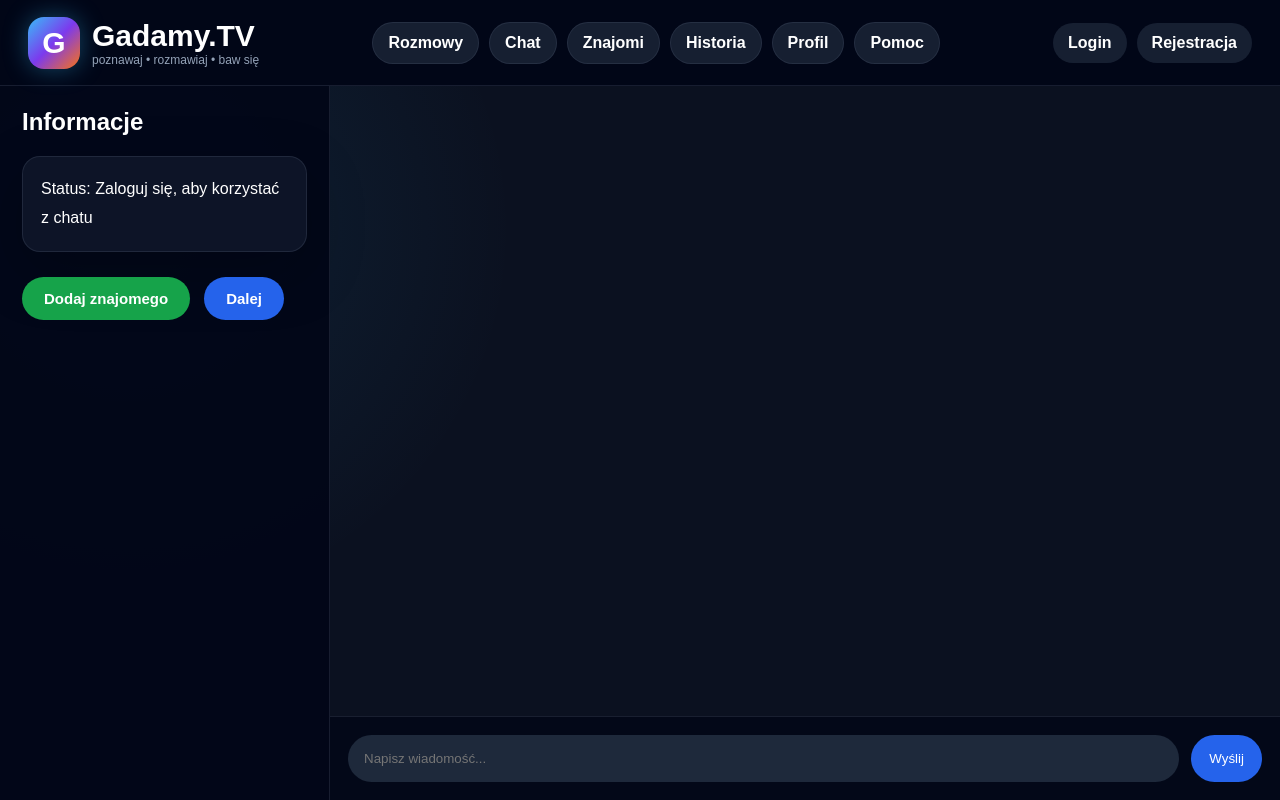
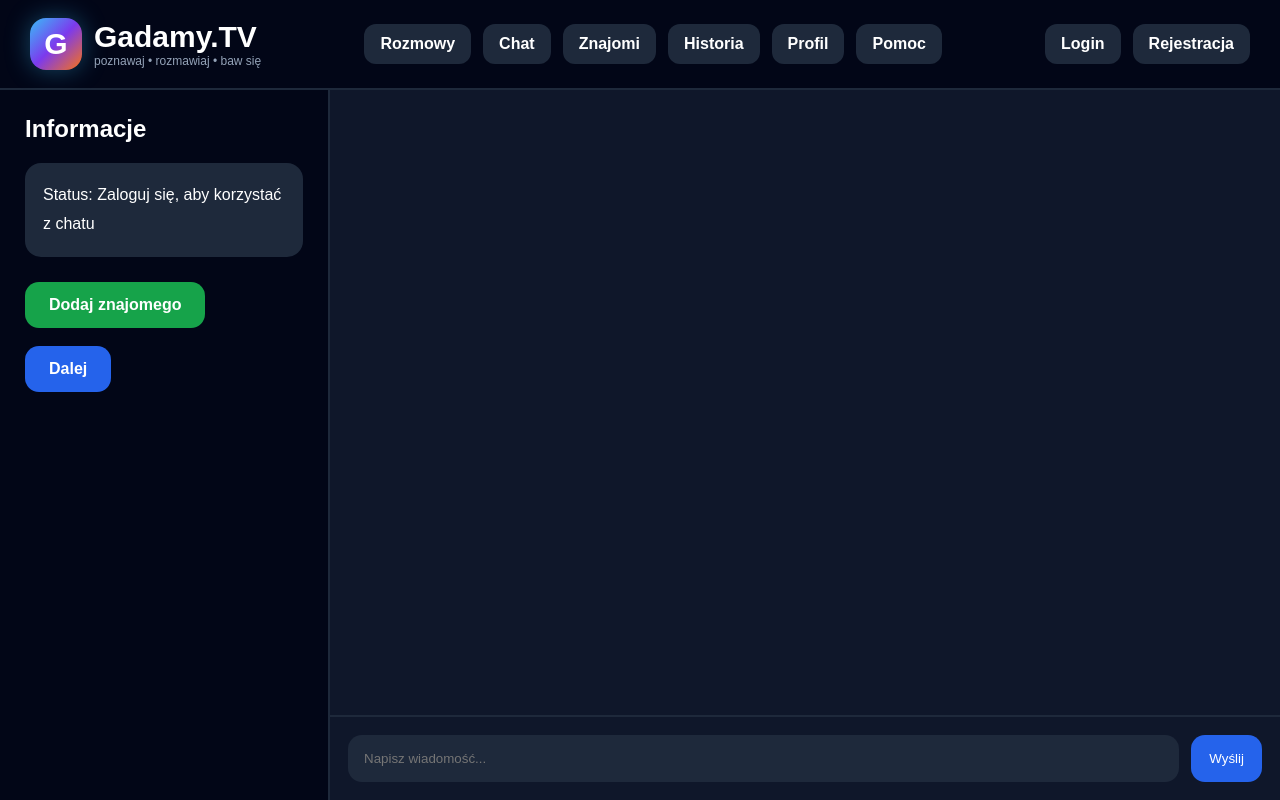
Before and after one commit to marcelulbrych7-alt/GadamyTv, a React (Vite) app in the folder client/: page /chat in a window 1280 px wide. Built offline with nearby package versions, Linux system fonts and the light colour scheme.

Commit message:
stabilizacja

```diff
--- a/client/src/index.css
+++ b/client/src/index.css
@@ -11,7 +11,7 @@ body,
 }
 
 body {
-  background: #0b1120;
+  background: #0f172a;
   color: white;
   font-family: Arial, sans-serif;
 }
@@ -27,24 +27,21 @@ button {
   font-family: inherit;
 }
 
+/* NAVBAR */
+
 .navbar {
   width: 100%;
-  min-height: 86px;
-  background: rgba(2, 6, 23, 0.92);
-  backdrop-filter: blur(16px);
-  border-bottom: 1px solid rgba(148, 163, 184, 0.15);
+  min-height: 90px;
+  background: #020617;
+  border-bottom: 2px solid #1e293b;
 
   display: flex;
   align-items: center;
   justify-content: space-between;
 
-  padding: 16px 28px;
+  padding: 18px 30px;
   gap: 20px;
   flex-wrap: wrap;
-
-  position: sticky;
-  top: 0;
-  z-index: 20;
 }
 
 .brandLogo {
@@ -58,9 +55,11 @@ button {
   height: 52px;
   border-radius: 16px;
   background: linear-gradient(135deg, #38bdf8, #7c3aed, #f97316);
+
   display: flex;
   align-items: center;
   justify-content: center;
+
   font-size: 30px;
   font-weight: 900;
   box-shadow: 0 0 25px rgba(56, 189, 248, 0.35);
@@ -79,27 +78,21 @@ button {
 
 .navLinks {
   display: flex;
-  gap: 10px;
+  gap: 12px;
   flex-wrap: wrap;
   align-items: center;
-  justify-content: center;
 }
 
 .navLinks a {
-  background: rgba(30, 41, 59, 0.75);
-  padding: 11px 15px;
-  border-radius: 999px;
+  background: #1e293b;
+  padding: 11px 16px;
+  border-radius: 12px;
   font-weight: bold;
-  border: 1px solid rgba(148, 163, 184, 0.12);
-}
-
-.navLinks a:hover {
-  background: #2563eb;
 }
 
 .authButtons {
   display: flex;
-  gap: 10px;
+  gap: 12px;
   flex-wrap: wrap;
   align-items: center;
 }
@@ -107,33 +100,34 @@ button {
 .authButtons a,
 .authButtons button,
 .userBadge {
-  background: rgba(30, 41, 59, 0.75);
+  background: #1e293b;
   color: white;
-  padding: 11px 15px;
-  border-radius: 999px;
+  padding: 11px 16px;
+  border-radius: 12px;
   font-weight: bold;
 }
 
 .role-owner {
-  background: linear-gradient(135deg, #f97316, #dc2626);
+  background: #ea580c;
 }
 
 .role-admin {
-  background: linear-gradient(135deg, #2563eb, #7c3aed);
+  background: #2563eb;
 }
 
 .role-support {
-  background: linear-gradient(135deg, #16a34a, #0f766e);
+  background: #16a34a;
 }
 
+/* PAGE */
+
 .page {
-  min-height: calc(100vh - 86px);
-  padding: 34px;
+  min-height: calc(100vh - 90px);
+  padding: 30px;
   background:
-    radial-gradient(circle at 10% 20%, rgba(56, 189, 248, 0.14), transparent 30%),
-    radial-gradient(circle at 90% 10%, rgba(124, 58, 237, 0.13), transparent 28%),
-    radial-gradient(circle at 50% 90%, rgba(249, 115, 22, 0.10), transparent 28%),
-    #0b1120;
+    radial-gradient(circle at 20% 20%, rgba(56, 189, 248, 0.13), transparent 30%),
+    radial-gradient(circle at 80% 25%, rgba(124, 58, 237, 0.12), transparent 28%),
+    #0f172a;
 }
 
 .title {
@@ -149,10 +143,13 @@ button {
   margin-bottom: 25px;
 }
 
+/* VIDEO */
+
 .videoWrapper {
   display: grid;
   grid-template-columns: 1fr 1fr;
   gap: 24px;
+
   width: 100%;
   max-width: 1500px;
   margin: 0 auto;
@@ -173,10 +170,12 @@ button {
   width: 100%;
   height: min(34vw, 520px);
   min-height: 260px;
+
   background: black;
-  border-radius: 24px;
+  border-radius: 22px;
   overflow: hidden;
-  border: 1px solid rgba(148, 163, 184, 0.24);
+  border: 3px solid #1e293b;
+
   box-shadow: 0 25px 80px rgba(0, 0, 0, 0.35);
 }
 
@@ -186,10 +185,12 @@ button {
   object-fit: cover;
 }
 
+/* BUTTONS */
+
 .buttons {
   display: flex;
   justify-content: center;
-  gap: 14px;
+  gap: 18px;
   margin-top: 25px;
   flex-wrap: wrap;
 }
@@ -197,9 +198,9 @@ button {
 .buttons button,
 .btn {
   color: white;
-  padding: 13px 22px;
-  border-radius: 999px;
-  font-size: 15px;
+  padding: 14px 24px;
+  border-radius: 14px;
+  font-size: 16px;
   font-weight: bold;
 }
 
@@ -219,37 +220,25 @@ button {
   background: #334155;
 }
 
-.chatLayout,
-.friendLayout {
-  min-height: calc(100vh - 86px);
+/* CHAT */
+
+.chatLayout {
+  min-height: calc(100vh - 90px);
   display: flex;
-  background:
-    radial-gradient(circle at 10% 20%, rgba(56, 189, 248, 0.10), transparent 30%),
-    #0b1120;
+  background: #0f172a;
 }
 
-.leftPanel,
-.friendList {
+.leftPanel {
   width: 330px;
-  background: rgba(2, 6, 23, 0.92);
-  padding: 22px;
-  border-right: 1px solid rgba(148, 163, 184, 0.15);
-}
-
-.profileBox,
-.friendItem,
-.friendRequestCard,
-.card,
-.supportCard,
-.adminPanelCard {
-  background: rgba(15, 23, 42, 0.9);
-  border: 1px solid rgba(148, 163, 184, 0.14);
-  box-shadow: 0 20px 60px rgba(0,0,0,0.22);
+  background: #020617;
+  padding: 25px;
+  border-right: 2px solid #1e293b;
 }
 
 .profileBox {
+  background: #1e293b;
   padding: 18px;
-  border-radius: 18px;
+  border-radius: 16px;
   margin-top: 20px;
   line-height: 1.8;
 }
@@ -268,9 +257,9 @@ button {
 
 .message {
   width: fit-content;
-  max-width: 520px;
+  max-width: 460px;
   padding: 14px 16px;
-  border-radius: 18px;
+  border-radius: 16px;
   margin-bottom: 14px;
   word-break: break-word;
 }
@@ -285,7 +274,7 @@ button {
 }
 
 .message img {
-  max-width: 260px;
+  max-width: 240px;
   border-radius: 14px;
   display: block;
   margin-top: 8px;
@@ -295,8 +284,7 @@ button {
   display: flex;
   gap: 12px;
   padding: 18px;
-  border-top: 1px solid rgba(148, 163, 184, 0.15);
-  background: rgba(2, 6, 23, 0.85);
+  border-top: 2px solid #1e293b;
 }
 
 .bottomBar input {
@@ -305,7 +293,7 @@ button {
   color: white;
   border: none;
   padding: 16px;
-  border-radius: 999px;
+  border-radius: 14px;
 }
 
 .bottomBar button,
@@ -313,28 +301,29 @@ button {
   background: #2563eb;
   color: white;
   padding: 14px 18px;
-  border-radius: 999px;
+  border-radius: 14px;
 }
 
+/* AUTH */
+
 .authPage {
-  min-height: calc(100vh - 86px);
+  min-height: calc(100vh - 90px);
   display: flex;
   justify-content: center;
   align-items: center;
   padding: 25px;
   background:
     radial-gradient(circle at 30% 20%, rgba(56, 189, 248, 0.16), transparent 30%),
-    #0b1120;
+    #0f172a;
 }
 
 .authBox {
-  width: 430px;
+  width: 420px;
   max-width: 100%;
-  background: rgba(2, 6, 23, 0.92);
+  background: #020617;
   padding: 35px;
-  border-radius: 24px;
-  border: 1px solid rgba(148, 163, 184, 0.18);
-  box-shadow: 0 20px 70px rgba(0,0,0,0.35);
+  border-radius: 22px;
+  border: 2px solid #1e293b;
 }
 
 .authBox h1 {
@@ -348,7 +337,7 @@ button {
   border: none;
   color: white;
   padding: 16px;
-  border-radius: 14px;
+  border-radius: 13px;
   margin-bottom: 15px;
 }
 
@@ -357,180 +346,63 @@ button {
   background: #2563eb;
   color: white;
   padding: 16px;
-  border-radius: 14px;
+  border-radius: 13px;
 }
 
+/* CARDS */
+
 .card {
+  background: #1e293b;
   padding: 22px;
-  border-radius: 20px;
+  border-radius: 18px;
   margin: 16px auto;
-  max-width: 960px;
+  max-width: 900px;
+}
+
+/* FRIENDS */
+
+.friendLayout {
+  display: flex;
+  min-height: calc(100vh - 90px);
+  background: #0f172a;
+}
+
+.friendList {
+  width: 320px;
+  background: #020617;
+  border-right: 2px solid #1e293b;
+  padding: 20px;
 }
 
 .friendItem {
+  background: #1e293b;
   padding: 15px;
-  border-radius: 16px;
+  border-radius: 14px;
   margin-top: 12px;
   cursor: pointer;
 }
 
-.adminDashboard {
-  max-width: 1200px;
-  margin: 0 auto 24px auto;
-  display: grid;
-  grid-template-columns: repeat(3, 1fr);
-  gap: 18px;
+/* DISCORD-LIKE FRIEND CHAT */
+
+.discordStyle {
+  background: #0f172a;
 }
 
-.adminStat {
-  background: rgba(15, 23, 42, 0.9);
-  border: 1px solid rgba(148, 163, 184, 0.14);
-  border-radius: 22px;
-  padding: 24px;
-  text-align: center;
-}
-
-.adminStat strong {
-  font-size: 36px;
-  display: block;
-}
-
-.adminStat span {
-  color: #94a3b8;
-}
-
-.adminGrid {
-  display: grid;
-  grid-template-columns: 1fr 1fr;
-  gap: 24px;
-  max-width: 1300px;
-  margin: 0 auto;
-}
-
-.wideAdminCard {
-  grid-column: 1 / -1;
-}
-
-.adminItem {
-  background: rgba(2, 6, 23, 0.74);
-  padding: 18px;
-  border-radius: 18px;
-  margin-top: 15px;
-  border: 1px solid rgba(148, 163, 184, 0.12);
-}
-
-.userAdminRow {
-  display: flex;
-  align-items: center;
-  justify-content: space-between;
-  gap: 16px;
-  flex-wrap: wrap;
-}
-
-.smallButtons {
-  justify-content: flex-start;
-}
-
-.smallButtons button {
-  padding: 10px 14px;
-  font-size: 14px;
-}
-
-.adminTextarea,
-.supportTextarea {
-  width: 100%;
-  min-height: 100px;
-  background: #1e293b;
-  color: white;
-  border: none;
-  padding: 14px;
-  border-radius: 16px;
-  margin-top: 12px;
-}
-
-.supportGrid {
-  max-width: 1200px;
-  margin: 0 auto;
-  display: grid;
-  grid-template-columns: 1fr 1fr;
-  gap: 24px;
-}
-
-.supportCard {
-  padding: 26px;
-  border-radius: 24px;
-}
-
-.supportInput {
-  width: 100%;
-  background: #1e293b;
-  color: white;
-  border: none;
-  padding: 15px;
-  border-radius: 14px;
-  margin-top: 14px;
-}
-
-.supportButton {
-  margin-top: 16px;
-  padding: 14px 22px;
-  color: white;
-  border-radius: 999px;
-}
-
-.noticeBox {
-  background: rgba(37, 99, 235, 0.22);
-  border: 1px solid rgba(147, 197, 253, 0.22);
-  padding: 14px;
-  border-radius: 16px;
-  margin-top: 14px;
-}
-
-.ticketBox {
-  background: rgba(2, 6, 23, 0.72);
-  border: 1px solid rgba(148, 163, 184, 0.13);
-  padding: 16px;
-  border-radius: 18px;
-  margin-top: 14px;
-}
-
-.ticketTop {
-  display: flex;
-  justify-content: space-between;
-  gap: 12px;
-  align-items: center;
-  margin-bottom: 10px;
-}
-
-.ticketStatus {
-  padding: 6px 10px;
-  border-radius: 999px;
-  font-size: 12px;
-  background: #334155;
-}
-
-.status-new {
-  background: #2563eb;
-}
-
-.status-in-progress {
-  background: #f97316;
-}
-
-.status-closed {
-  background: #16a34a;
-}
-
-.ticketAnswer {
-  background: rgba(22, 163, 74, 0.16);
-  padding: 12px;
-  border-radius: 14px;
-  margin-top: 12px;
+.discordSidebar {
+  width: 340px;
+  overflow-y: auto;
 }
 
 .mutedText {
   color: #94a3b8;
   margin: 12px 0;
+}
+
+.friendRequestCard {
+  background: #1e293b;
+  border-radius: 16px;
+  padding: 15px;
+  margin-bottom: 12px;
 }
 
 .miniButtons {
@@ -569,9 +441,11 @@ button {
   height: 42px;
   border-radius: 50%;
   background: linear-gradient(135deg, #38bdf8, #7c3aed);
+
   display: flex;
   align-items: center;
   justify-content: center;
+
   font-weight: bold;
   overflow: hidden;
   flex-shrink: 0;
@@ -585,16 +459,26 @@ button {
 
 .discordChatHeader {
   min-height: 78px;
-  border-bottom: 1px solid rgba(148, 163, 184, 0.15);
+  border-bottom: 2px solid #1e293b;
+
   display: flex;
   align-items: center;
   gap: 14px;
+
   padding: 16px 22px;
   background: rgba(2, 6, 23, 0.9);
 }
 
 .discordChatHeader p {
   color: #94a3b8;
+}
+
+.discordMessage {
+  max-width: 560px;
+}
+
+.discordMessage p {
+  margin-bottom: 4px;
 }
 
 .messageMeta {
@@ -635,8 +519,9 @@ button {
 .sendButton {
   background: #2563eb;
   color: white;
-  border-radius: 999px;
+  border-radius: 14px;
   padding: 13px 16px;
+
   display: flex;
   align-items: center;
   justify-content: center;
@@ -650,13 +535,187 @@ button {
   font-weight: bold;
 }
 
+/* ADMIN */
+
+.adminDashboard {
+  max-width: 1200px;
+  margin: 0 auto 24px auto;
+
+  display: grid;
+  grid-template-columns: repeat(3, 1fr);
+  gap: 18px;
+}
+
+.adminStat {
+  background: #1e293b;
+  border-radius: 18px;
+  padding: 22px;
+  text-align: center;
+}
+
+.adminStat strong {
+  font-size: 34px;
+  display: block;
+}
+
+.adminStat span {
+  color: #94a3b8;
+}
+
+.adminGrid {
+  display: grid;
+  grid-template-columns: 1fr 1fr;
+  gap: 25px;
+  max-width: 1300px;
+  margin: 0 auto;
+}
+
+.adminPanelCard {
+  max-width: none;
+  width: 100%;
+}
+
+.wideAdminCard {
+  grid-column: 1 / -1;
+}
+
+.adminItem {
+  background: #020617;
+  padding: 18px;
+  border-radius: 16px;
+  margin-top: 15px;
+  border: 1px solid #1e293b;
+}
+
+.userAdminRow {
+  display: flex;
+  justify-content: space-between;
+  align-items: center;
+  gap: 14px;
+  flex-wrap: wrap;
+}
+
+.smallButtons {
+  justify-content: flex-start;
+}
+
+.smallButtons button {
+  padding: 10px 14px;
+  font-size: 14px;
+}
+
+.adminTextarea {
+  width: 100%;
+  min-height: 90px;
+  background: #1e293b;
+  color: white;
+  border: none;
+  padding: 14px;
+  border-radius: 14px;
+  margin-top: 12px;
+}
+
+/* SUPPORT / TICKETS */
+
+.supportGrid {
+  max-width: 1200px;
+  margin: 0 auto;
+
+  display: grid;
+  grid-template-columns: 1fr 1fr;
+  gap: 24px;
+}
+
+.supportCard {
+  background: #1e293b;
+  padding: 24px;
+  border-radius: 20px;
+}
+
+.supportInput,
+.supportTextarea {
+  width: 100%;
+  background: #020617;
+  color: white;
+  border: 1px solid #334155;
+
+  padding: 15px;
+  border-radius: 14px;
+  margin-top: 14px;
+}
+
+.supportTextarea {
+  min-height: 130px;
+  resize: vertical;
+}
+
+.supportButton {
+  margin-top: 16px;
+  padding: 14px 22px;
+  color: white;
+  border-radius: 14px;
+}
+
+.noticeBox {
+  background: rgba(37, 99, 235, 0.22);
+  border: 1px solid rgba(147, 197, 253, 0.22);
+  padding: 14px;
+  border-radius: 16px;
+  margin-top: 14px;
+}
+
+.ticketBox {
+  background: #020617;
+  border: 1px solid #334155;
+  padding: 16px;
+  border-radius: 16px;
+  margin-top: 14px;
+}
+
+.ticketTop {
+  display: flex;
+  justify-content: space-between;
+  gap: 12px;
+  align-items: center;
+  margin-bottom: 10px;
+}
+
+.ticketStatus {
+  padding: 6px 10px;
+  border-radius: 999px;
+  font-size: 12px;
+  background: #334155;
+}
+
+.status-new {
+  background: #2563eb;
+}
+
+.status-in-progress {
+  background: #f97316;
+}
+
+.status-closed {
+  background: #16a34a;
+}
+
+.ticketAnswer {
+  background: rgba(22, 163, 74, 0.16);
+  padding: 12px;
+  border-radius: 14px;
+  margin-top: 12px;
+}
+
+/* PROFILE */
+
 .profileHero {
   max-width: 900px;
   margin: 0 auto 25px auto;
-  background: rgba(2, 6, 23, 0.85);
-  border: 1px solid rgba(148, 163, 184, 0.16);
+  background: #020617;
+  border: 1px solid #1e293b;
   border-radius: 24px;
   padding: 30px;
+
   display: flex;
   align-items: center;
   gap: 25px;
@@ -667,9 +726,11 @@ button {
   height: 110px;
   border-radius: 50%;
   background: linear-gradient(135deg, #38bdf8, #7c3aed);
+
   display: flex;
   justify-content: center;
   align-items: center;
+
   font-size: 46px;
   font-weight: bold;
 }
@@ -677,13 +738,17 @@ button {
 .activeUsersBox {
   margin: 28px auto 0 auto;
   width: fit-content;
-  background: rgba(2, 6, 23, 0.88);
-  border: 1px solid rgba(148, 163, 184, 0.18);
+
+  background: #020617;
+  border: 1px solid #1e293b;
   color: #bbf7d0;
+
   padding: 14px 22px;
   border-radius: 999px;
   font-weight: bold;
 }
+
+/* MOBILE */
 
 @media (max-width: 900px) {
   .navbar {
@@ -700,12 +765,12 @@ button {
     justify-content: center;
   }
 
+  .page {
+    padding: 18px;
+  }
+
   .title {
     font-size: 30px;
-  }
-
-  .page {
-    padding: 18px;
   }
 
   .videoWrapper {
@@ -724,10 +789,15 @@ button {
   }
 
   .leftPanel,
-  .friendList {
+  .friendList,
+  .discordSidebar {
     width: 100%;
     border-right: none;
-    border-bottom: 1px solid rgba(148, 163, 184, 0.15);
+    border-bottom: 2px solid #1e293b;
+  }
+
+  .discordSidebar {
+    max-height: 320px;
   }
 
   .bottomBar {
```
